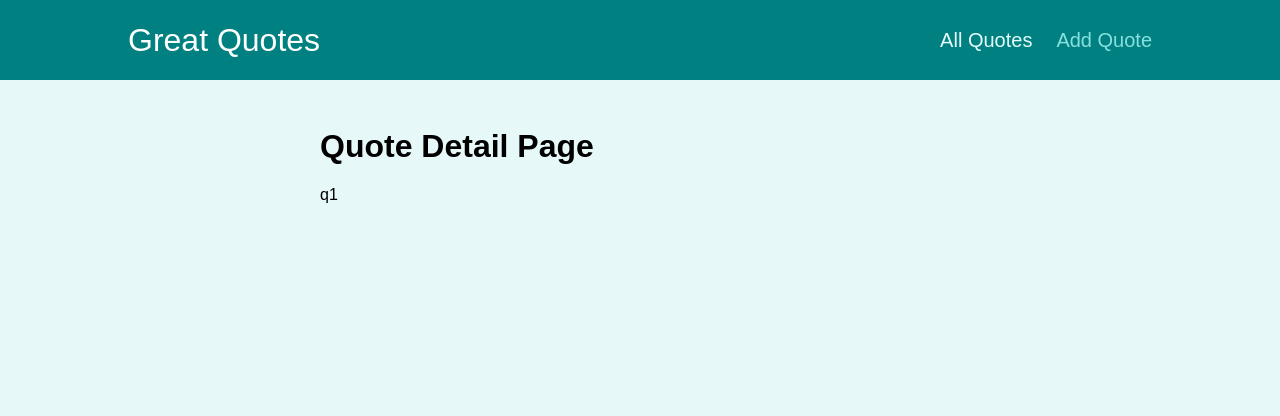
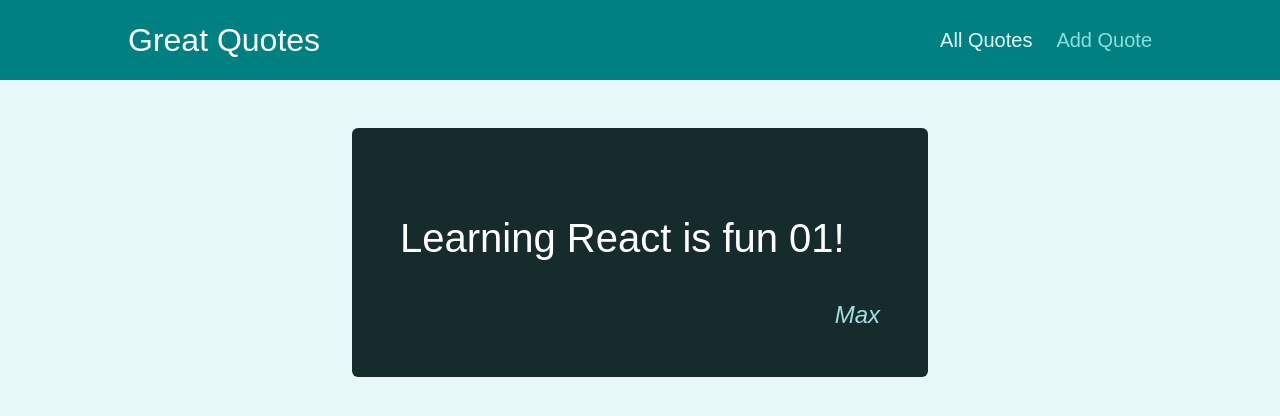
Before and after one commit to Zemiro014/react-js-course, a React (Create React App) app in the folder react_router_practice/: page /quotes/q1 in a window 1280 px wide. Shown: the top 416 px of the page. Built offline with nearby package versions, Linux system fonts and the light colour scheme.

Commit message:
Outputting Data on the Details Page

```diff
--- a/react_router_practice/src/components/quotes/QuoteItem.js
+++ b/react_router_practice/src/components/quotes/QuoteItem.js
@@ -1,3 +1,4 @@
+import { Link } from 'react-router-dom';
 import classes from './QuoteItem.module.css';
 
 const QuoteItem = (props) => {
@@ -9,9 +10,9 @@
         </blockquote>
         <figcaption>{props.author}</figcaption>
       </figure>
-      <a className='btn'>
+      <Link className='btn' to={`/quotes/${props.id}`}>
         View Fullscreen
-      </a>
+      </Link>
     </li>
   );
 };
--- a/react_router_practice/src/pages/QuoteDetail.js
+++ b/react_router_practice/src/pages/QuoteDetail.js
@@ -1,12 +1,27 @@
 import { Route, useParams } from "react-router-dom";
 import Comments from "../components/comments/Comments";
+import HighlightedQuote from "../components/quotes/HighlightedQuote";
+
+const DUMMY_QUOTES = [
+    { id: 'q1', author: 'Max', text: 'Learning React is fun 01!' },
+    { id: 'q2', author: 'Pedro', text: 'Learning React is fun 02!' },
+    { id: 'q3', author: 'Jerónimo', text: 'Learning React is fun 03!' },
+];
 
 const QuoteDetail = () => {
     const params = useParams()
+    const quote = DUMMY_QUOTES.find(quote => quote.id === params.quoteId);
+
+    if (!quote) {
+        return <p>No quote found !</p>;
+    }
+
     return (
         <>
-            <h1>Quote Detail Page</h1>
-            <p>{params.quoteId}</p>
+            <HighlightedQuote
+                text={quote.text}
+                author={quote.author}
+            />
             <Route path={`/quotes/${params.quoteId}/comments`}>
                 <Comments />
             </Route>
```
Also changed, not shown: 1 other file (tests, documents, lock files or other folders).
